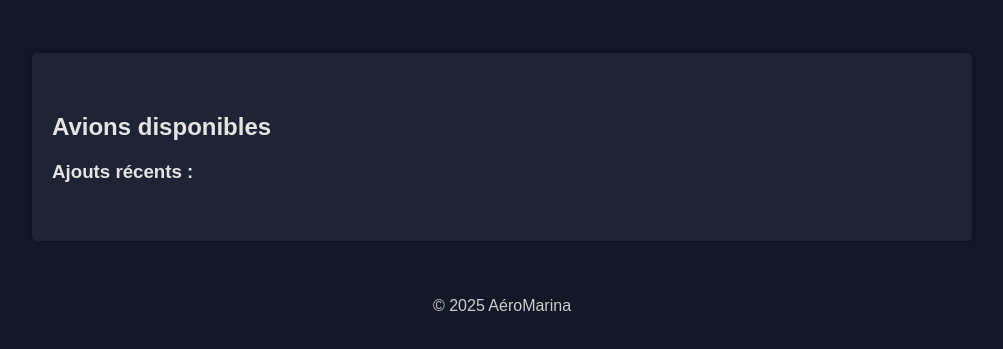
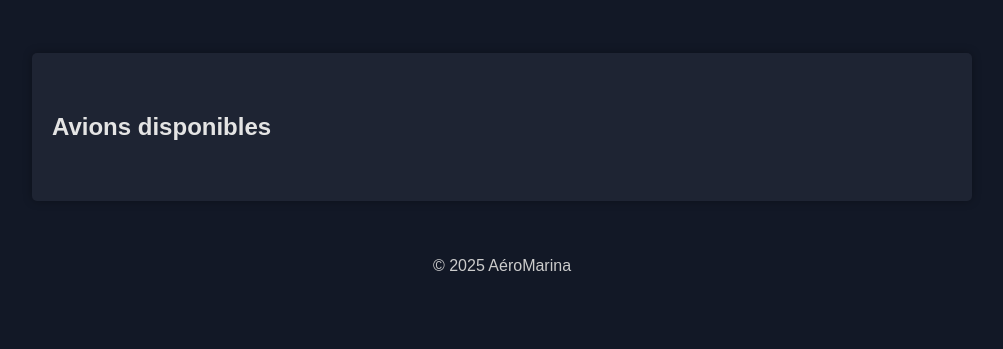
Before and after one commit to mcanta2025/AeroMarina, a plain HTML site: page avions.html in a window 1280 px wide. Shown: the part 121-470 px from the top of the page, without its empty margins (138-1141 px from the left). Drawn offline with Linux system fonts and the light colour scheme.

Commit message:
Update avions.html

```diff
--- a/avions.html
+++ b/avions.html
@@ -24,7 +24,7 @@
     <h2>Avions disponibles</h2>
 
 
-    <h3>Ajouts récents :</h3>
+
     <ul id="list-new"></ul>
   </section>
 
```
